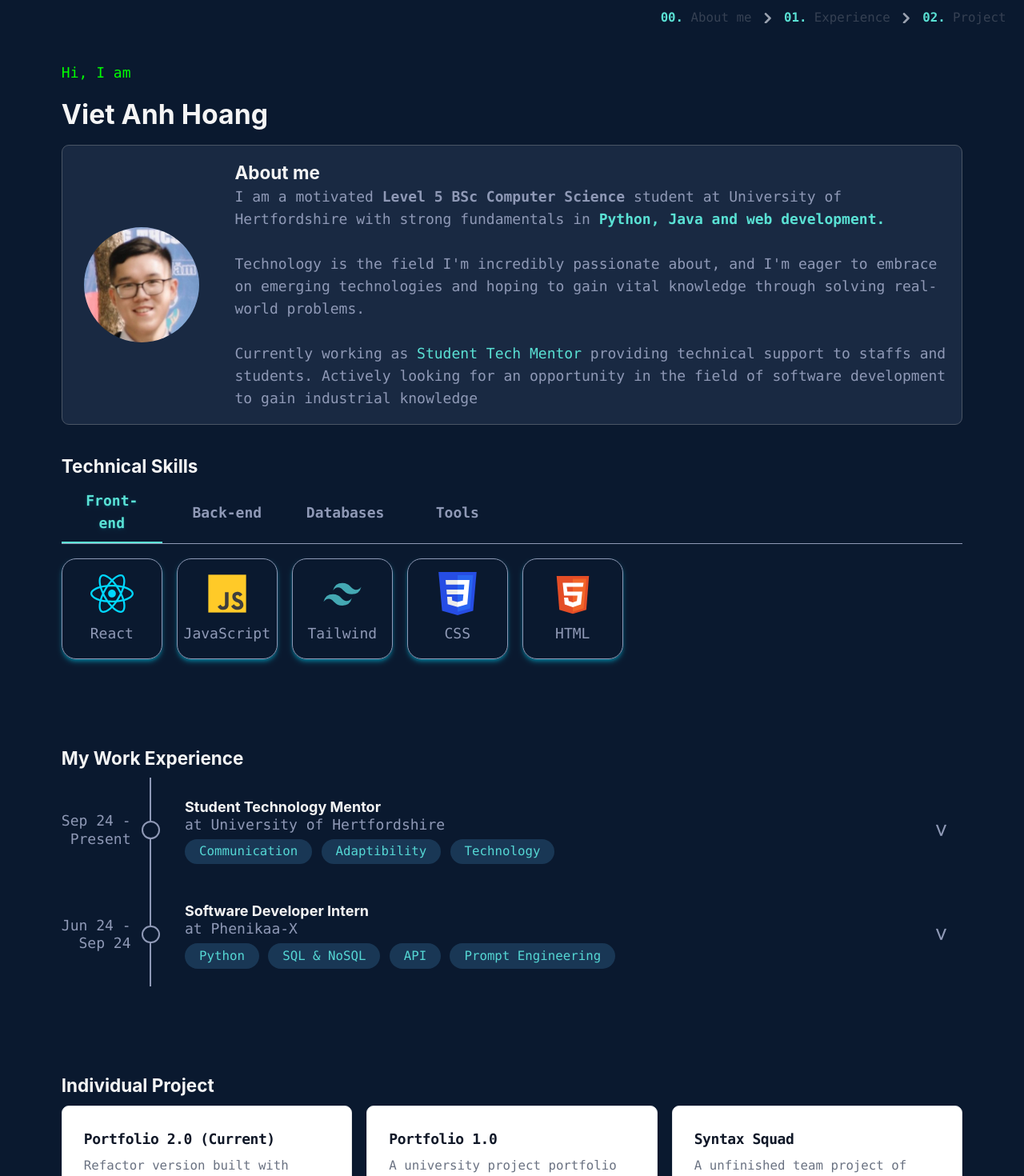
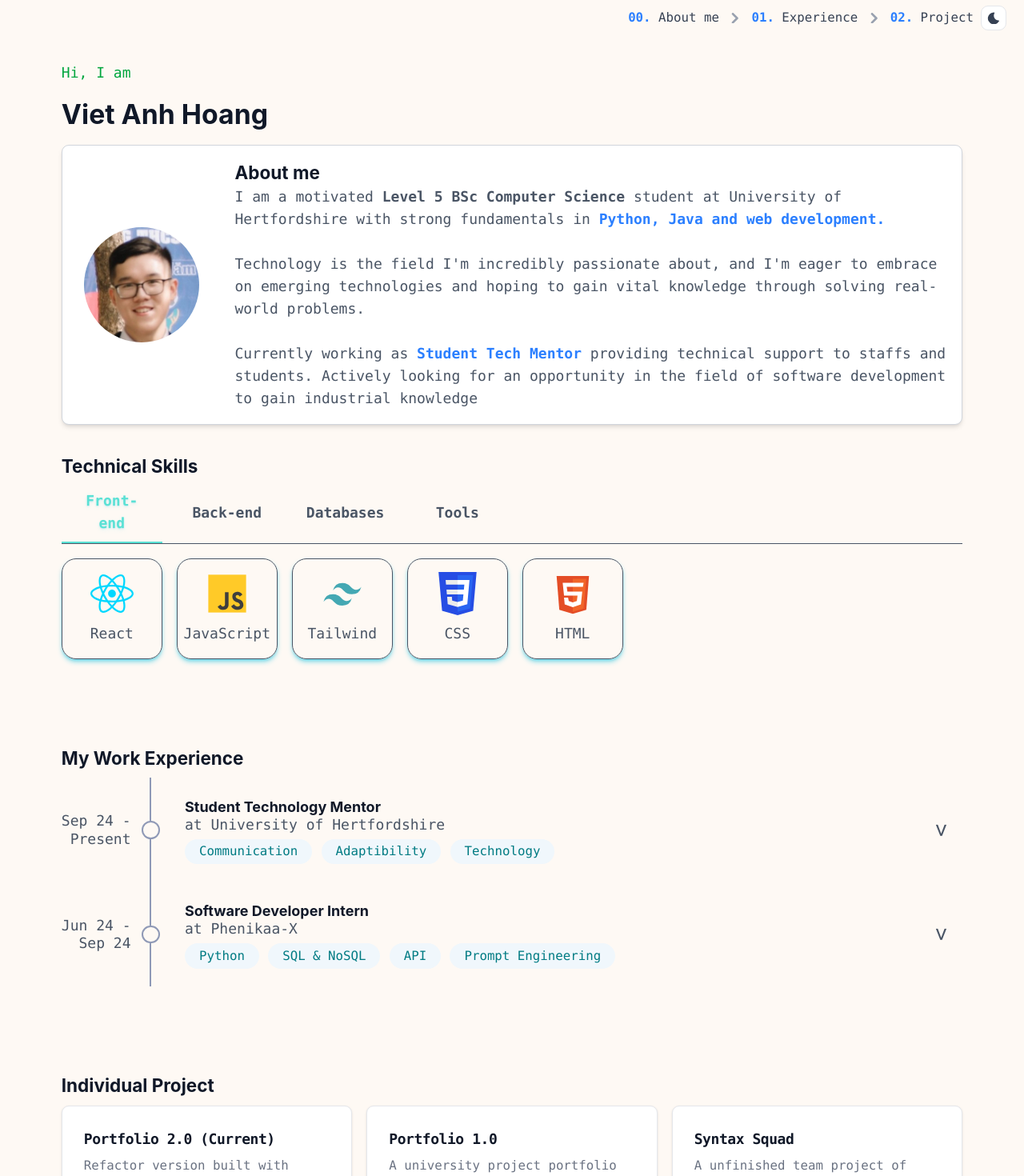
Before and after one commit to viet2811/portfolio, a React (Vite) app: page / in a window 1280 px wide. Shown: the top 1470 px of the page at 80% size. Built offline with nearby package versions, Linux system fonts and the light colour scheme.

Commit message:
Add light/dark mode feature
Mostly done, color can be further research for light mode

```diff
--- a/src/AboutCard.jsx
+++ b/src/AboutCard.jsx
@@ -3,17 +3,17 @@ import avatar from "./assets/avatar.jpg";
 function AboutCard (){
     return (
         <div
-            className="max-w-screen h-auto border border-gray-600 rounded-lg bg-[#192942] flex items-center "
+            className="max-w-screen h-auto border border-gray-300 dark:border-gray-600 rounded-lg bg-white dark:bg-[#192942] shadow-md flex items-center "
         >
             <img src={avatar} className="rounded-full w-32 h-32 m-6" />
             <div className="p-4">
                 <h2 className="text-xl font-bold">About me</h2>
                 <p>
-                    I am a motivated <b>Level 5 BSc Computer Science</b> student at University of Hertfordshire with strong fundamentals in <b className="text-cyan">Python, Java and web development.</b>  <br></br>
+                    I am a motivated <b>Level 5 BSc Computer Science</b> student at University of Hertfordshire with strong fundamentals in <b className="dark:text-cyan text-blue-500">Python, Java and web development.</b>  <br></br>
                     <br></br>
                     Technology is the field I'm incredibly passionate about, and I'm eager to embrace on emerging technologies and hoping to gain vital knowledge through solving real-world problems.</p>
 
-                <p><br></br>Currently working as <span className="text-cyan">Student Tech Mentor</span>  providing technical support to staffs and students. Actively looking for an opportunity in the field of software development to gain industrial knowledge</p>
+                <p><br></br>Currently working as <span className="dark:text-cyan text-blue-500 font-semibold">Student Tech Mentor</span>  providing technical support to staffs and students. Actively looking for an opportunity in the field of software development to gain industrial knowledge</p>
             </div>
         </div>
     );
--- a/src/Accordion.jsx
+++ b/src/Accordion.jsx
@@ -18,7 +18,7 @@ function ExperienceCard ({exp, isExpanded, setIsExpanded}){
                 <div className="border-l-2 border-solid border-[#8f99b6] h-12"></div>
             </div>
             <div className='flex-col leading-4 flex ml-4'>
-                <h3 className='text-base group-hover:!text-cyan'>{exp.position}</h3>
+                <h3 className='text-base dark:group-hover:!text-cyan group-hover:!text-blue-500'>{exp.position}</h3>
                 <div className='mb-2'>at {exp.company}</div>
                 <SkillList skList={exp.skills}/>
             </div>
@@ -81,7 +81,7 @@ function Accordion({workID}) {
     const [isExpand, setIsExpanded] = useState(false);
 
     return (
-        <div className='-ml-2.5 rounded-2xl hover:bg-[#192942] group'>
+        <div className='-ml-2.5 rounded-2xl dark:hover:bg-[#192942] hover:bg-white group'>
             <ExperienceCard exp={exp} isExpanded={isExpand} setIsExpanded={setIsExpanded}/>
             <ExpandContent exp={exp} isExpanded={isExpand}/>
         </div>
--- a/src/App.jsx
+++ b/src/App.jsx
@@ -10,24 +10,29 @@ import ProjectList from "./ProjectList";
 function App() {
   const workKeys = Object.keys(Experiences);
   return (
-    <div className="flex flex-col min-h-screen">
+    <>
       <NavBar />
-      <main className="p-[6%]">
-        <div className="font-code text-green" id="about-me">Hi, I am</div>
+      <main className="p-[6%] scroll-smooth">
+        <div id="about-me" className="scroll-mt-10">
+          <div className="font-code dark:text-green text-green-600">Hi, I am</div>
           <h1 className="text-3xl my-4">Viet Anh Hoang</h1>
           <AboutCard />
-        {/* <div className="font-code text-green mt-6 mb-5">I have technical skills in..</div> */}
           <h2 className="text-xl mt-8 mb-1">Technical Skills</h2>
           <Tabs />
+        </div>
+        <div id="work-experience" className="scroll-mt-10">
           <h2 className="text-xl mt-24 mb-2" id="work-experience">My Work Experience</h2>
           {workKeys.map((key) => (
             <Accordion workID={key} key={key} />
           ))}
+        </div>
+        <div id="project">
           <h2 className="text-xl mt-24 mb-2" id="project">Individual Project</h2>
           <ProjectList />
+        </div>
       </main>
       <Footer />
-    </div>
+    </>
 
   );
 }
--- a/src/NavBar.jsx
+++ b/src/NavBar.jsx
@@ -1,7 +1,36 @@
+import { useEffect, useState } from "react";
+
 function NavBar() {
+    const [isDarkMode, setIsDarkMode] = useState(true);
+
+    useEffect(() => {
+        const savedPreference = localStorage.getItem("color-theme");
+        if (savedPreference === "dark") {
+            setIsDarkMode(true);
+            document.documentElement.classList.add("dark");
+        } else {
+            setIsDarkMode(false);
+            document.documentElement.classList.remove("dark");
+        }
+    }, [])
+
+    // Toggle dark mode
+    const toggleDarkMode = () => {
+        setIsDarkMode((prev) => {
+            const newMode = !prev;
+            if (newMode) {
+                document.documentElement.classList.add("dark");
+                localStorage.setItem("color-theme", "dark");
+            } else {
+                document.documentElement.classList.remove("dark");
+                localStorage.setItem("color-theme", "light");
+            }
+            return newMode;
+        });
+    };
+
     return (
-        // TODO: Update on link to elements when navbar cover a part of it?
-        <nav className="flex w-screen fixed top-0 bg-deepnavy h-10 justify-end pr-5 z-50" aria-label="Breadcrumb">
+        <nav className="flex w-screen fixed top-0 bg-ivory dark:bg-deepnavy h-10 justify-end pr-5 z-50" aria-label="Breadcrumb">
             <ol className="inline-flex items-center space-x-1 md:space-x-2 rtl:space-x-reverse">
                 <li className="inline-flex items-center">
                     <a href="#about-me" className="inline-flex items-center text-sm font-medium
@@ -18,7 +47,7 @@ function NavBar() {
                          <b>01.</b> Experience</a>
                     </div>
                 </li>
-                <li aria-current="page">
+                <li>
                     <div className="flex items-center">
                         <svg className="rtl:rotate-180 w-3 h-3 text-gray-400 mx-1" aria-hidden="true" xmlns="http://www.w3.org/2000/svg" fill="none" viewBox="0 0 6 10">
                             <path stroke="currentColor" strokeLinecap="round" strokeLinejoin="round" strokeWidth="2" d="m1 9 4-4-4-4" />
@@ -28,6 +57,33 @@ function NavBar() {
                             <b>02.</b> Project</a>
                     </div>
                 </li>
+                <li>
+                    {/* <button
+                        type="button"
+                        className="text-gray-900 bg-white border border-gray-300 hover:bg-gray-100
+                        font-medium rounded-xl text-sm px-1 py-1 me-2 mb-2
+                        dark:bg-gray-800 dark:text-white dark:border-gray-600 dark:hover:bg-gray-700 dark:hover:border-gray-600 dark:focus:ring-gray-700
+                     ">☀️</button> */}
+                    <button
+                        type="button"
+                        onClick={toggleDarkMode}
+                        className="flex items-center w-7 h-7 justify-center text-xs font-medium rounded-lg
+                        text-gray-700 bg-white border border-gray-200 hover:bg-gray-100 hover:text-blue-700
+                        dark:bg-gray-800 dark:text-gray-400 dark:border-gray-600 dark:hover:text-white dark:hover:bg-gray-700"
+                    >
+                        {isDarkMode ? (
+                            <svg data-toggle-icon="sun" className="w-3.5 h-3.5" aria-hidden="true" xmlns="http://www.w3.org/2000/svg" fill="currentColor" viewBox="0 0 20 20">
+                                <path d="M10 15a5 5 0 1 0 0-10 5 5 0 0 0 0 10Zm0-11a1 1 0 0 0 1-1V1a1 1 0 0 0-2 0v2a1 1 0 0 0 1 1Zm0 12a1 1 0 0 0-1 1v2a1 1 0 1 0 2 0v-2a1 1 0 0 0-1-1ZM4.343 5.757a1 1 0 0 0 1.414-1.414L4.343 2.929a1 1 0 0 0-1.414 1.414l1.414 1.414Zm11.314 8.486a1 1 0 0 0-1.414 1.414l1.414 1.414a1 1 0 0 0 1.414-1.414l-1.414-1.414ZM4 10a1 1 0 0 0-1-1H1a1 1 0 0 0 0 2h2a1 1 0 0 0 1-1Zm15-1h-2a1 1 0 1 0 0 2h2a1 1 0 0 0 0-2ZM4.343 14.243l-1.414 1.414a1 1 0 1 0 1.414 1.414l1.414-1.414a1 1 0 0 0-1.414-1.414ZM14.95 6.05a1 1 0 0 0 .707-.293l1.414-1.414a1 1 0 1 0-1.414-1.414l-1.414 1.414a1 1 0 0 0 .707 1.707Z"></path>
+                            </svg>
+                        ) : (
+                            <svg data-toggle-icon="moon" className="w-3.5 h-3.5" aria-hidden="true" xmlns="http://www.w3.org/2000/svg" fill="currentColor" viewBox="0 0 18 20">
+                                <path d="M17.8 13.75a1 1 0 0 0-.859-.5A7.488 7.488 0 0 1 10.52 2a1 1 0 0 0 0-.969A1.035 1.035 0 0 0 9.687.5h-.113a9.5 9.5 0 1 0 8.222 14.247 1 1 0 0 0 .004-.997Z"></path>
+                            </svg>
+                        )}
+
+                        <span className="sr-only">Toggle dark/light mode</span>
+                    </button>
+                </li>
             </ol>
         </nav>
 
--- a/src/ProjectList.jsx
+++ b/src/ProjectList.jsx
@@ -18,7 +18,7 @@ function ProjectCard ({prj}){
             ">
                 GitHub Repo
                 <svg className="w-3 h-3 ms-2.5 rtl:rotate-[270deg]" aria-hidden="true" xmlns="http://www.w3.org/2000/svg" fill="none" viewBox="0 0 18 18">
-                    <path stroke="currentColor" stroke-linecap="round" stroke-linejoin="round" stroke-width="2" d="M15 11v4.833A1.166 1.166 0 0 1 13.833 17H2.167A1.167 1.167 0 0 1 1 15.833V4.167A1.166 1.166 0 0 1 2.167 3h4.618m4.447-2H17v5.768M9.111 8.889l7.778-7.778" />
+                    <path stroke="currentColor" strokeLinecap="round" strokeLinejoin="round" strokeWidth="2" d="M15 11v4.833A1.166 1.166 0 0 1 13.833 17H2.167A1.167 1.167 0 0 1 1 15.833V4.167A1.166 1.166 0 0 1 2.167 3h4.618m4.447-2H17v5.768M9.111 8.889l7.778-7.778" />
                 </svg>
             </a>
         </div>
--- a/src/SkillList.jsx
+++ b/src/SkillList.jsx
@@ -1,6 +1,8 @@
 function SkillCard ({name}) {
     return (
-        <div className="bg-[#193755] text-[#55d7d4] w-max px-4 py-1 rounded-full text-sm">
+        <div className="dark:bg-[#193755] dark:text-[#55d7d4]
+                        bg-[#f0f7fc] text-[#007b83]
+                        w-max px-4 py-1 rounded-full text-sm">
             {name}
         </div>
     );
--- a/src/index.css
+++ b/src/index.css
@@ -1,7 +1,11 @@
 @import "tailwindcss";
 
+@custom-variant dark (&:where(.dark, .dark *));
+
 html {
-    @apply text-[#8f99b6] font-mono appearance-none text-lg bg-[#0a192f];
+    @apply font-mono appearance-none text-lg
+    bg-ivory text-gray-600 /*Light mode*/
+    dark:bg-deepnavy dark:text-[#8f99b6]/*Dark mode; */;
 }
 
 @theme {
@@ -13,16 +17,19 @@ html {
     --color-green: #00ff00;
     --color-whitespace: #f5f5f5;
     --color-gray-border: #8f99b6;
+    --color-ivory: #fef9f4;
 }
 
 h1,
 h2,
 h3 {
-    @apply font-inter text-whitespace font-bold
+    @apply font-inter font-bold
+    text-gray-900
+    dark:text-whitespace;
 }
 
 #expand-content b {
-    @apply font-code text-cyan text-sm
+    @apply font-code text-blue-500 dark:text-cyan text-sm
 }
 
 .ml-25\.35 {
@@ -30,5 +37,5 @@ h3 {
 }
 
 nav b {
-    @apply text-cyan
+    @apply text-blue-500 dark:text-cyan
 }
```
Lines whose indentation alone changed are shown as unchanged.
